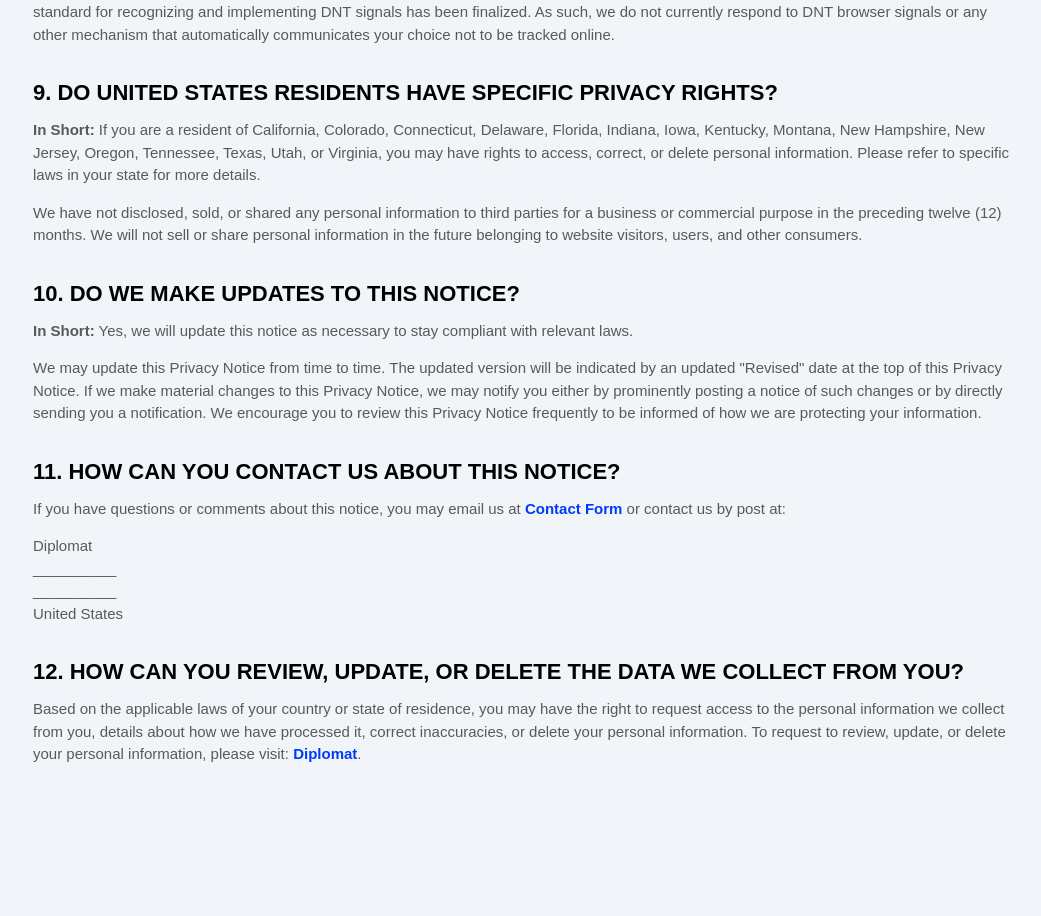
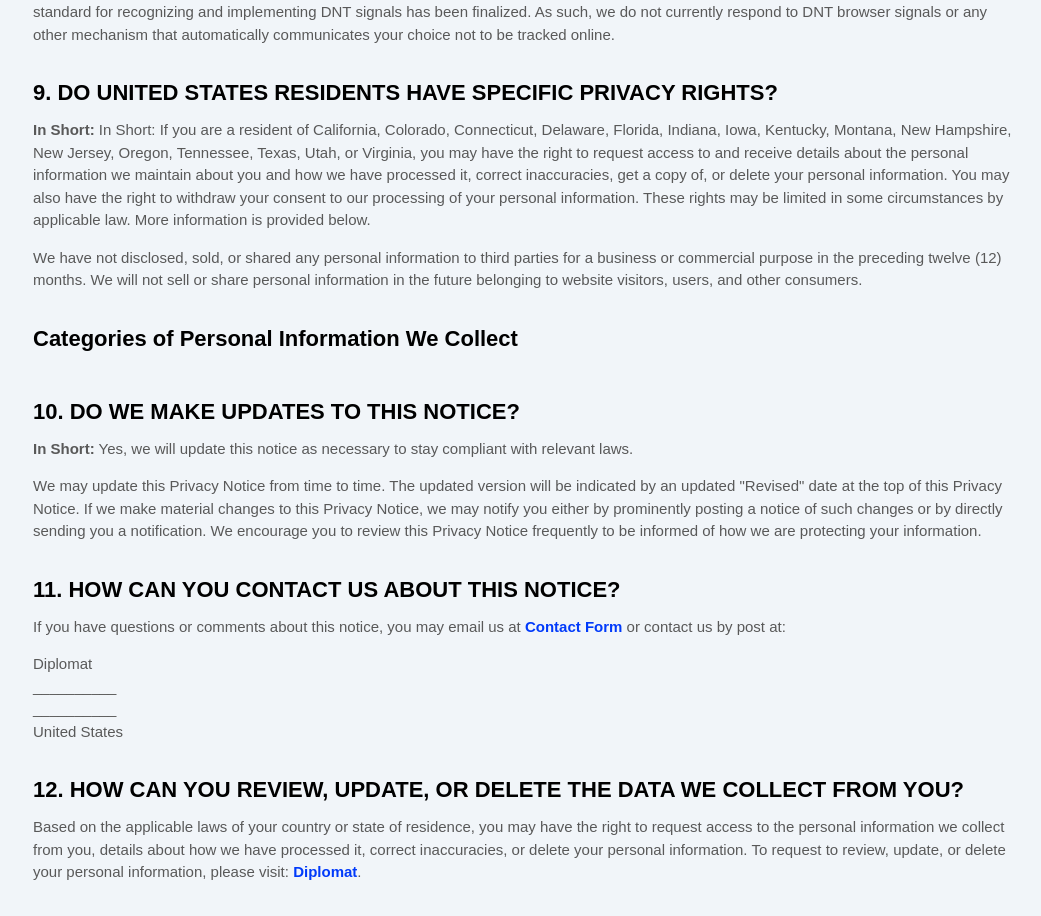
Before and after one commit to RealACU/diplomat, a Next.js app: page /privacy-policy in a window 1280 px wide. Shown: the part 3105-4021 px from the top of the page, without its empty margins (115-1156 px from the left). Built offline with nearby package versions, Linux system fonts and the light colour scheme; no server answers.

Commit message:
Update Policy,
Only Table Left and couple other small tweaks

```diff
--- a/app/(app)/privacy-policy/page.tsx
+++ b/app/(app)/privacy-policy/page.tsx
@@ -349,17 +349,33 @@
         9. DO UNITED STATES RESIDENTS HAVE SPECIFIC PRIVACY RIGHTS?
       </h2>
       <p className="privacy-content">
-        <strong>In Short:</strong> If you are a resident of California, Colorado,
-        Connecticut, Delaware, Florida, Indiana, Iowa, Kentucky, Montana, New
-        Hampshire, New Jersey, Oregon, Tennessee, Texas, Utah, or Virginia, you
-        may have rights to access, correct, or delete personal information.
-        Please refer to specific laws in your state for more details.
+        <strong>In Short:</strong> In Short: If you are a resident of California,
+        Colorado, Connecticut, Delaware, Florida, Indiana, Iowa, Kentucky, Montana,
+        New Hampshire, New Jersey, Oregon, Tennessee, Texas, Utah, or Virginia,
+        you may have the right to request access to and receive details about the
+        personal information we maintain about you and how we have processed it,
+        correct inaccuracies, get a copy of, or delete your personal information.
+        You may also have the right to withdraw your consent to our processing of
+        your personal information. These rights may be limited in some circumstances
+        by applicable law. More information is provided below.
       </p>
       <p className="privacy-content">
         We have not disclosed, sold, or shared any personal information to third
         parties for a business or commercial purpose in the preceding twelve
         (12) months. We will not sell or share personal information in the
         future belonging to website visitors, users, and other consumers.
+      </p>
+
+      {/* Table */}
+      <h2 className="privacy-section-heading" id="policyupdates">
+          Categories of Personal Information We Collect
+      </h2>
+
+      <p>
+
+        <table>
+
+        </table>
       </p>
 
       {/* Section 10 */}
```
